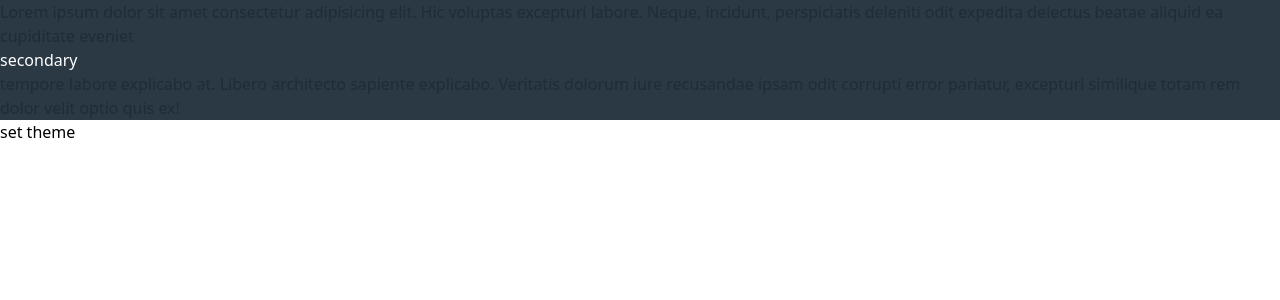
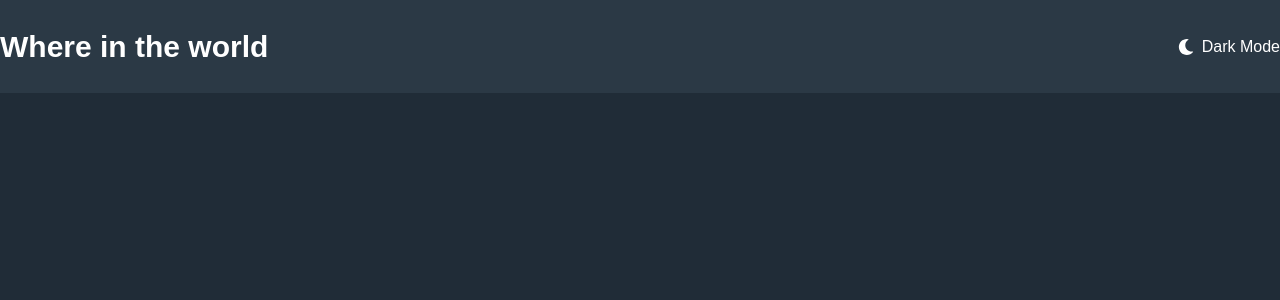
Before and after one commit to SuayipEmre/react-rest-countries, a React (Vite) app: page / in a window 1280 px wide. Shown: the top 300 px of the page. Built offline with nearby package versions, Linux system fonts and the light colour scheme.

Commit message:
design:header desktop

```diff
--- a/package.json
+++ b/package.json
@@ -13,6 +13,7 @@
     "@reduxjs/toolkit": "^2.0.1",
     "react": "^18.2.0",
     "react-dom": "^18.2.0",
+    "react-icons": "^4.12.0",
     "react-redux": "^9.0.4"
   },
   "devDependencies": {
--- a/src/App.jsx
+++ b/src/App.jsx
@@ -2,6 +2,7 @@ import { useEffect } from "react"
 import MainLayout from "./layouts/mainLayout"
 import { usePrefered, useTheme } from "./store/features/theme/hooks"
 import { setTheme } from "./store/features/theme/actions"
+import Header from "./components/header"
 
 
 function App() {
@@ -10,7 +11,7 @@ function App() {
   const preferedTheme = usePrefered()
 
   const handleSetTheme = () => {
-    if(preferedTheme == 'darkTheme'){
+    if (preferedTheme == 'darkTheme') {
 
       return setTheme('lightTheme')
     }
@@ -27,12 +28,12 @@ function App() {
 
 
   return (
-    <div className="w-full min-h-screen">
+    <div className="w-full min-h-screen flex items-center flex-col bg-third">
+      <Header />
       <MainLayout>
-        <p className="bg-primary  text-third"> Lorem ipsum dolor sit amet consectetur adipisicing elit. Hic voluptas excepturi labore. Neque, incidunt, perspiciatis deleniti odit expedita delectus beatae aliquid ea cupiditate eveniet <p className="text-secondary">secondary</p> tempore labore explicabo at. Libero architecto sapiente explicabo. Veritatis dolorum iure recusandae ipsam odit corrupti error pariatur, excepturi similique totam rem dolor velit optio quis ex!</p>
+
       </MainLayout>
 
-      <button onClick={handleSetTheme}>set theme</button>
     </div>
   )
 }
--- /dev/null
+++ b/src/components/header/index.jsx
@@ -0,0 +1,48 @@
+import React from 'react'
+import { FaMoon } from "react-icons/fa";
+import { usePrefered } from '../../store/features/theme/hooks';
+import { IoMoonOutline } from "react-icons/io5";
+import { setTheme } from '../../store/features/theme/actions';
+<IoMoonOutline />
+const Header = () => {
+    const preferedTheme = usePrefered()
+
+    const handleSetTheme = () => {
+        if (preferedTheme == 'darkTheme') {
+
+          return setTheme('lightTheme')
+        }
+
+        setTheme('darkTheme')
+
+      }
+    return (
+        <div className='bg-secondary py-6 flex items-center justify-center w-full'>
+
+            <div className='w-[1440px] flex items-center justify-between '>
+                <h1 className='font-extrabold text-[30px]'>Where in the world</h1>
+                <div className='flex items-center gap-2' onClick={handleSetTheme}>
+                    {
+                        preferedTheme == 'darkTheme' ?
+                            <>
+                                <FaMoon />
+                                <p>Dark Mode</p>
+                            </>
+                         :
+
+                            <>
+                                <IoMoonOutline />
+                                <p>Light Mode</p>
+                            </>
+
+
+                    }
+                </div>
+            </div>
+
+
+        </div>
+    )
+}
+//<i class="fa-regular fa-moon"></i>
+export default Header
--- a/src/index.css
+++ b/src/index.css
@@ -1,3 +1,7 @@
 @tailwind base;
 @tailwind components;
 @tailwind utilities;
+
+body{
+    @apply font-nunito text-primary
+}
--- a/src/layouts/mainLayout.jsx
+++ b/src/layouts/mainLayout.jsx
@@ -2,7 +2,7 @@ import React from 'react'
 
 const MainLayout = ({children}) => {
   return (
-    <div>
+    <div className='w-[375px] lg:w-[1440px] '>
         {
             children
         }
--- a/src/store/features/theme/index.js
+++ b/src/store/features/theme/index.js
@@ -6,11 +6,12 @@ const initialState = {
     prefered : 'darkTheme',
 
     darkTheme : {
-        /*(Dark Mode Elements) */
-        primary : '#2b3945',
 
-        /*(Dark Mode Text & Light Mode Elements) */
-        secondary : '#ffffff',
+        /*(Dark Mode Text)  ffffff*/
+        primary : '#ffffff',
+
+        /*(Dark Mode elements) */
+        secondary : '#2b3945',
 
         /*(Dark Mode Background) */
         third : '#202c37'
@@ -20,14 +21,37 @@ const initialState = {
         /*(Light Mode Text)*/
         primary : '#111517',
 
-        /*(Light Mode Input) */
-        secondary : '#858585',
+        /*(Light Mode elements) */
+        secondary : '#ffffff',
 
         /* (Light Mode Background) */
-        third : '#fafafa'
+        third : '#fafafa',
+
+        /* (Light Mode Input) */
+        inputColor: '858585'
     }
 
 }
+
+//texts = primary
+//elements = secondary
+//bg third
+/*
+
+dark mode
+
+elements : #2b3945
+text : #ffffff
+background : 202c37
+
+
+light mode
+
+elements : #ffffff
+text : #111517
+backgorund :#fafafa
+input : 858585
+*/
 
 export const theme  = createSlice({
     name : 'theme',
```
Also changed, not shown: 1 other file (tests, documents, lock files or other folders).
